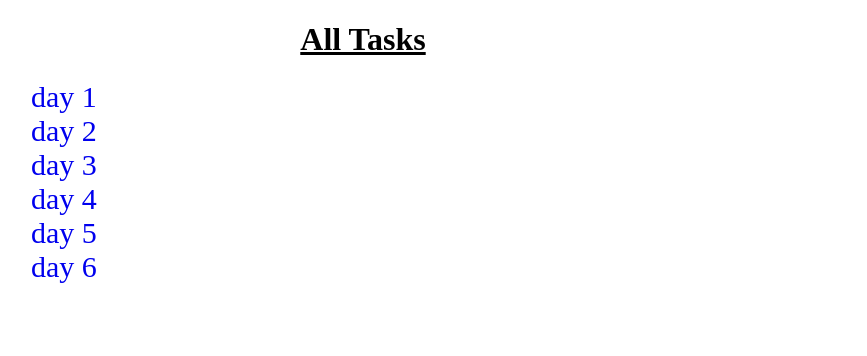
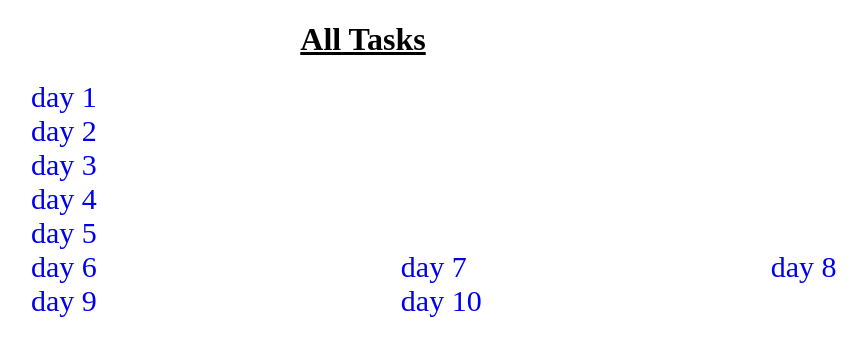
Before and after one commit to Abhikatharshala/AllTasks, a plain HTML site: page index.html in a window 1280 px wide. Shown: the whole page, without its empty margins (277-1144 px from the left). Drawn offline with Linux system fonts and the light colour scheme.

Commit message:
taskadded

```diff
--- a/index.html
+++ b/index.html
@@ -25,5 +25,11 @@
     <a href="day4/tabel.html">day 4</a><br>
     <a href="day 5/link1.html">day 5</a><br>
     <a href="day6/resume.html">day 6</a>
+    <a href="day8/f.html">day 7</a>
+    <a href="day9/for.html">day 8</a>
+    <a href="day10/mail.html">day 9</a>
+    <a href="day11/day.html">day 10</a>
+
+
 </body>
 </html>
```
Also changed, not shown: day11/day.html (added, +12 -0 lines).
